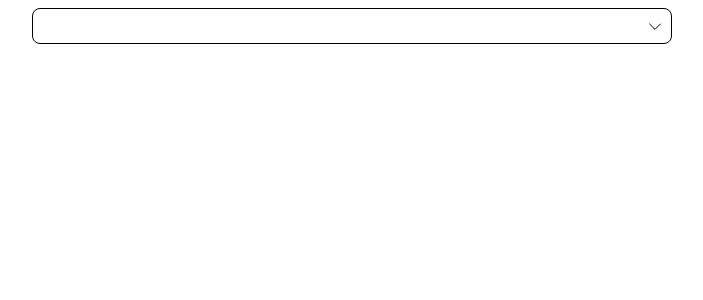
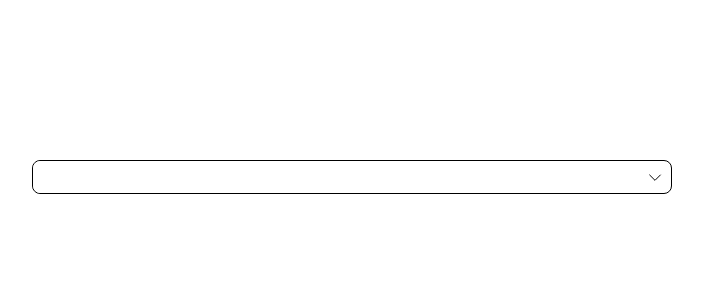
Before and after one commit to countMort/drop-down, a React app: page / in a window 1280 px wide. Shown: the top 300 px of the page, without its empty margins (288-991 px from the left). Built offline with nearby package versions, Linux system fonts and the light colour scheme; the HTML template or start-up script is replaced by a standard one.

Commit message:
refactor: broke the component to smaller parts. feat: memoised drop-down component and changed list-view posiiton to absolute to be an overlay

```diff
--- /dev/null
+++ b/src/App.style.ts
@@ -0,0 +1,8 @@
+import { createUseStyles } from "react-jss"
+
+export const useAppClasses = createUseStyles({
+  dropDownClass: {
+    width: "50vw",
+    margin: "20vh auto",
+  },
+})
--- a/src/App.tsx
+++ b/src/App.tsx
@@ -2,17 +2,20 @@ import React, { useState } from "react"
 import { startingList } from "./parameters"
 import { DropDown } from "./components/DropDown"
 import { ListItem } from "./components/DropDown.model"
+import { useAppClasses } from "./App.style"
 
 export const App = () => {
   const [items, setItems] = useState(startingList)
   const [selectedItem, setSelectedItem] = useState<ListItem | null>(null)
 
+  const appClass = useAppClasses()
   return (
     <DropDown
       items={items}
       setItems={setItems}
       selectedItem={selectedItem}
       setSelectedItem={setSelectedItem}
+      className={appClass.dropDownClass}
     ></DropDown>
   )
 }
--- a/src/components/DropDown.model.ts
+++ b/src/components/DropDown.model.ts
@@ -12,4 +12,5 @@ export declare interface DropDownProps {
   setSelectedItem: React.Dispatch<
     React.SetStateAction<React.SetStateAction<DropDownProps["selectedItem"]>>
   >
+  className?: React.HTMLAttributes<HTMLDivElement>["className"]
 }
--- a/src/components/DropDown.style.ts
+++ b/src/components/DropDown.style.ts
@@ -5,73 +5,20 @@ import {
   primary,
   alphaPrimary,
   fontSize,
+  inputHeight,
 } from "../parameters"
 
 export const useDropDownClasses = createUseStyles({
-  listContainer: {
-    fontSize,
-    maxHeight: 0,
-    overflow: "auto",
-    transitionDuration,
-    transitionDelay,
-    transitionProperty: "max-height , border, box-shadow",
-    border: "1px solid transparent",
-    borderRadius: "1rem",
-    marginTop: "1rem",
-    zIndex: 2,
+  dropDownClass: {
     position: "relative",
-    "&.open": {
-      maxHeight: "12rem",
-      transitionDelay: 0,
-      border: "1px solid rgb(235, 235, 235)",
-      boxShadow: "0px 2px 6px 0px rgba(220,220,220, 1)",
-      WebkitBoxShadow: "0px 2px 6px 0px rgba(220,220,220, 1)"
-    },
-    "& ul": {
-      padding: 0,
-      margin: 0,
-    },
-    "& li": {
-      display: "flex",
-      alignItems: "center",
-      height: "2rem",
-      boxSizing: "content-box",
-      listStyle: "none",
-      padding: "0.4rem 1rem",
-      borderRadius: "0.3rem",
-      justifyContent: "space-between",
-      "&:hover,&.selected": {
-        cursor: "pointer",
-        background: alphaPrimary(0.05),
-        color: primary,
-      },
-      "& img": {
-        width: "2rem;",
-      },
-    },
-    "&::-webkit-scrollbar": {
-      width: "0.2rem",
-    },
-    "&::-webkit-scrollbar-track": {
-      background: "#f1f1f1",
-      marginTop: "1rem",
-      marginBottom: "1rem",
-    },
-    "&::-webkit-scrollbar-thumb": {
-      background: "#888",
-    },
-    "&::-webkit-scrollbar-thumb:hover": {
-      background: "#555",
-    },
   },
-  inputContainer: {
+  inputContainerClass: {
     display: "flex",
     transitionProperty: "box-shadow,border",
     transitionDelay,
     transitionDuration,
     border: `1px solid black`,
     borderRadius: "0.5rem",
-    padding: "0 0.5rem",
     "&.open": {
       borderColor: primary,
       transitionDelay: 0,
@@ -79,29 +26,24 @@ export const useDropDownClasses = createUseStyles({
       WebkitBoxShadow: `0px 0px 1px 2px ${alphaPrimary(0.2)};`,
     },
     "& input": {
+      padding: "0 0.5rem",
       fontSize,
       borderRadius: "inherit",
       width: "100%",
-      height: "2rem",
+      height: inputHeight,
       border: "none",
       outline: "none",
     },
     "& img": {
       width: "1rem",
-      margin: {
-        left: "0.5rem",
-        top: "auto",
-        bottom: "auto",
-      },
+      margin: "auto 0.5rem",
       transitionProperty: "transform",
       transitionDelay: "inherit",
       transitionDuration: "inherit",
+      maxHeight: inputHeight,
     },
     "& img.open": {
       transform: "rotate(180deg)",
     },
   },
-  //   myLabel: {
-  //     fontStyle: "italic",
-  //   },
 })
--- a/src/components/DropDown.tsx
+++ b/src/components/DropDown.tsx
@@ -3,14 +3,16 @@ import { DropDownProps, ListItem } from "./DropDown.model"
 import { useDropDownClasses } from "./DropDown.style"
 import drop_down_img from "../assets/drop-down-icon.svg"
 import { useInput } from "../hooks"
+import { ListView } from "./ListView"
 
-export const DropDown = ({
+const DropDownFunction = ({
   items,
   setItems,
   selectedItem,
   setSelectedItem,
+  className,
 }: DropDownProps) => {
-  const classes = useDropDownClasses()
+  const { dropDownClass, inputContainerClass } = useDropDownClasses()
 
   const [isOpen, setIsOpen] = useState(false)
   const inputRef = useRef<HTMLInputElement>(null)
@@ -30,9 +32,14 @@ export const DropDown = ({
     setIsOpen,
   })
 
+  const listItemClickHandler = (item: ListItem) => {
+    setSelectedItem(item)
+    setInputValue(() => item.value)
+  }
+
   return (
-    <div style={{ width: "50vw", margin: "auto" }}>
-      <div className={`${classes.inputContainer} ${isOpen ? "open" : ""}`}>
+    <div className={`${dropDownClass} ${className}`}>
+      <div className={`${inputContainerClass} ${isOpen ? "open" : ""}`}>
         {/* Probaply can unify open class on the above div and lower one for list, should check that later */}
         <input
           ref={inputRef}
@@ -50,6 +57,18 @@ export const DropDown = ({
           onClick={() => inputRef.current?.focus()}
         />
       </div>
+      <ListView
+        isOpen={isOpen}
+        items={items}
+        selectedItem={selectedItem}
+        listItemClickHandler={listItemClickHandler}
+      ></ListView>
     </div>
   )
 }
+
+/**
+ * Not neccesary for this project tho because all of the project's
+ * states are related to this component
+ */
+export const DropDown = React.memo(DropDownFunction)
--- /dev/null
+++ b/src/components/ListView.style.ts
@@ -0,0 +1,70 @@
+import { createUseStyles } from "react-jss"
+import {
+  transitionDelay,
+  transitionDuration,
+  primary,
+  alphaPrimary,
+  fontSize,
+  inputHeight,
+} from "../parameters"
+
+export const useListViewClasses = createUseStyles({
+  listViewClass: {
+    fontSize,
+    maxHeight: 0,
+    overflow: "auto",
+    transitionDuration,
+    transitionDelay,
+    transitionProperty: "max-height , border, box-shadow",
+    border: "1px solid transparent",
+    borderRadius: "1rem",
+    marginTop: "1rem",
+    position: "absolute",
+    top: inputHeight,
+    width: "100%",
+    zIndex: 10,
+    "&.open": {
+      maxHeight: "12rem",
+      transitionDelay: 0,
+      border: "1px solid rgb(235, 235, 235)",
+      boxShadow: "0px 2px 6px 0px rgba(220,220,220, 1)",
+      WebkitBoxShadow: "0px 2px 6px 0px rgba(220,220,220, 1)",
+    },
+    "& ul": {
+      padding: 0,
+      margin: 0,
+    },
+    "& li": {
+      display: "flex",
+      alignItems: "center",
+      height: "2rem",
+      boxSizing: "content-box",
+      listStyle: "none",
+      padding: "0.4rem 1rem",
+      borderRadius: "0.3rem",
+      justifyContent: "space-between",
+      "&:hover,&.selected": {
+        cursor: "pointer",
+        background: alphaPrimary(0.05),
+        color: primary,
+      },
+      "& img": {
+        width: "2rem;",
+      },
+    },
+    "&::-webkit-scrollbar": {
+      width: "0.2rem",
+    },
+    "&::-webkit-scrollbar-track": {
+      background: "#f1f1f1",
+      marginTop: "1rem",
+      marginBottom: "1rem",
+    },
+    "&::-webkit-scrollbar-thumb": {
+      background: "#888",
+    },
+    "&::-webkit-scrollbar-thumb:hover": {
+      background: "#555",
+    },
+  },
+})
--- a/src/components/ListView.tsx
+++ b/src/components/ListView.tsx
@@ -1,22 +1,17 @@
 import React, { useCallback, useEffect, useRef } from "react"
 import { scrollToElement } from "../utils"
-import { ListItem } from "./DropDown.model"
 import check_img from "../assets/check-icon.svg"
 import { ListViewProps } from "./ListView.model"
+import { useListViewClasses } from "./ListView.style"
 
-const ListView = ({
-  selectedItem,
-  setSelectedItem,
-  setInputValue,
+export const ListView = ({
   isOpen,
   items,
+  selectedItem,
+  listItemClickHandler,
 }: ListViewProps) => {
+  const { listViewClass } = useListViewClasses()
   const dropDownRef = useRef<HTMLDivElement>(null)
-
-  const listItemClickHandler = (item: ListItem) => {
-    setSelectedItem(item)
-    setInputValue(() => item.value)
-  }
 
   const scrollToSelected = useCallback(() => {
     if (!selectedItem || !dropDownRef.current) return
@@ -31,10 +26,11 @@ const ListView = ({
   useEffect(() => {
     scrollToSelected()
   }, [scrollToSelected])
+
   return (
     <div
       ref={dropDownRef}
-      className={`${classes.listContainer} ${isOpen ? "open" : ""}`}
+      className={`${listViewClass} ${isOpen ? "open" : ""}`}
     >
       <ul>
         {items.map((item) => (
--- a/src/parameters/cssVariables.ts
+++ b/src/parameters/cssVariables.ts
@@ -5,3 +5,4 @@ export const alphaPrimary = (alpha: number) => {
   return `${primary.slice(0, primary.length - 1)},${alpha})`
 }
 export const fontSize = "20px"
+export const inputHeight = "2rem"
```
Also changed, not shown: src/components/ListView.model.ts (+3 -4 lines), src/hooks/use-input.ts (indentation only), 1 other file (tests, documents, lock files or other folders).
